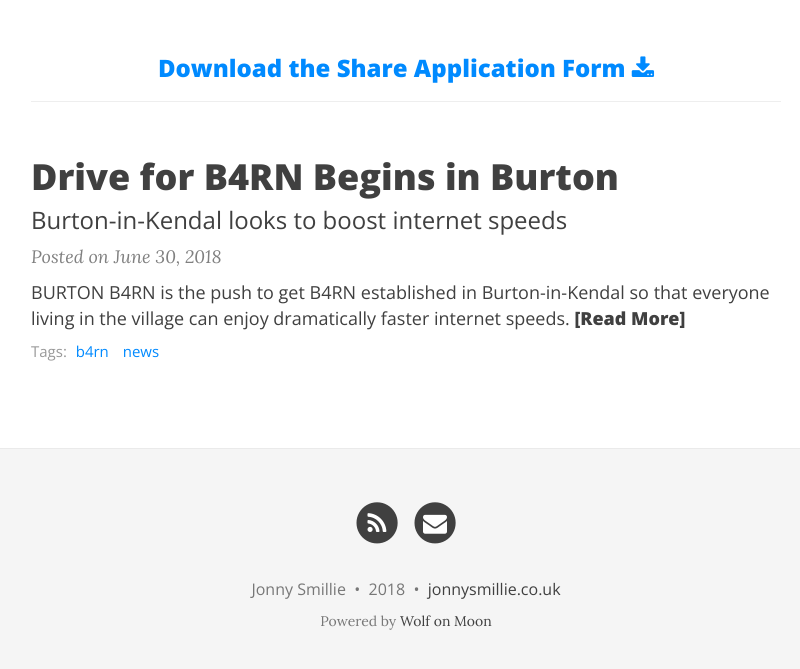
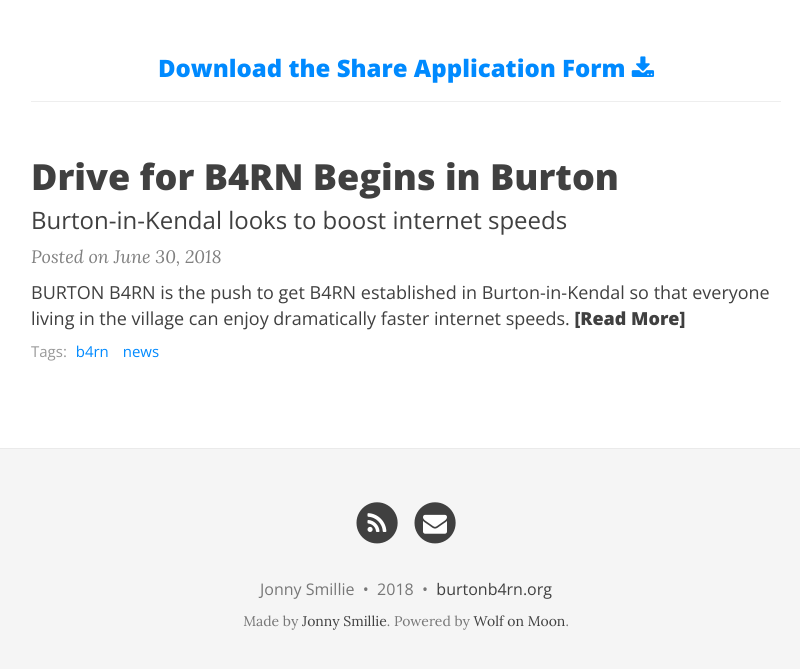
Before and after one commit to jonnysmillie/burtonb4rn, a Jekyll site: the page built from index.html, in a window 1280 px wide and 1225 px high. Shown: the part 543-1212 px from the top of the window, without its empty margins (234-1034 px from the left). Built offline with Jekyll 4.4.1, drawn with Linux system fonts in a browser that asks for light colours; nearby versions of some CDN libraries; the list of posts is cut into pages by our own code.

Commit message:
update footer

```diff
--- a/_config.yml
+++ b/_config.yml
@@ -17,7 +17,7 @@
 title: BURTON B4RN
 
 # Short description of your site
-description: A virtual proof that name is awesome!
+description: Bringing Better Internet to Burton-in-Kendal
 
 # --- Navigation bar options --- #
 
@@ -100,7 +100,7 @@
 
 # How to display the link to the website in the footer
 # Remove this if you don't want a link in the footer
-url-pretty: "jonnysmillie.co.uk"  # eg. "deanattali.com/beautiful-jekyll"
+url-pretty: "burtonb4rn.org"  # eg. "deanattali.com/beautiful-jekyll"
 
 # --- Web Statistics Section --- #
 
--- a/_includes/footer.html
+++ b/_includes/footer.html
@@ -42,8 +42,10 @@
       </p>
           <!-- Please don't remove this, keep my open source work credited :) -->
     <p class="theme-by text-muted">
+      Made by
+      <a href="https://jonnysmillie.co.uk">Jonny Smillie</a>.
       Powered by
-      <a href="https://wlfnmn.com">Wolf on Moon</a>
+      <a href="https://wlfnmn.com">Wolf on Moon</a>.
     </p>
       </div>
     </div>
```
